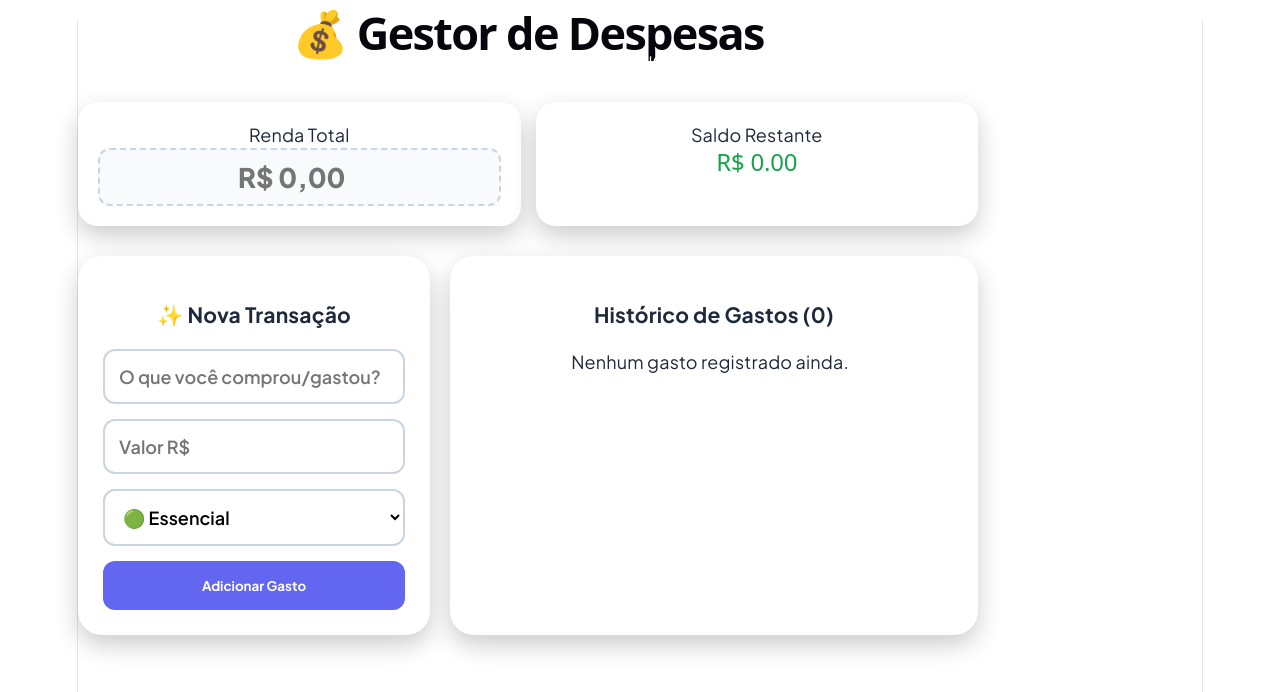
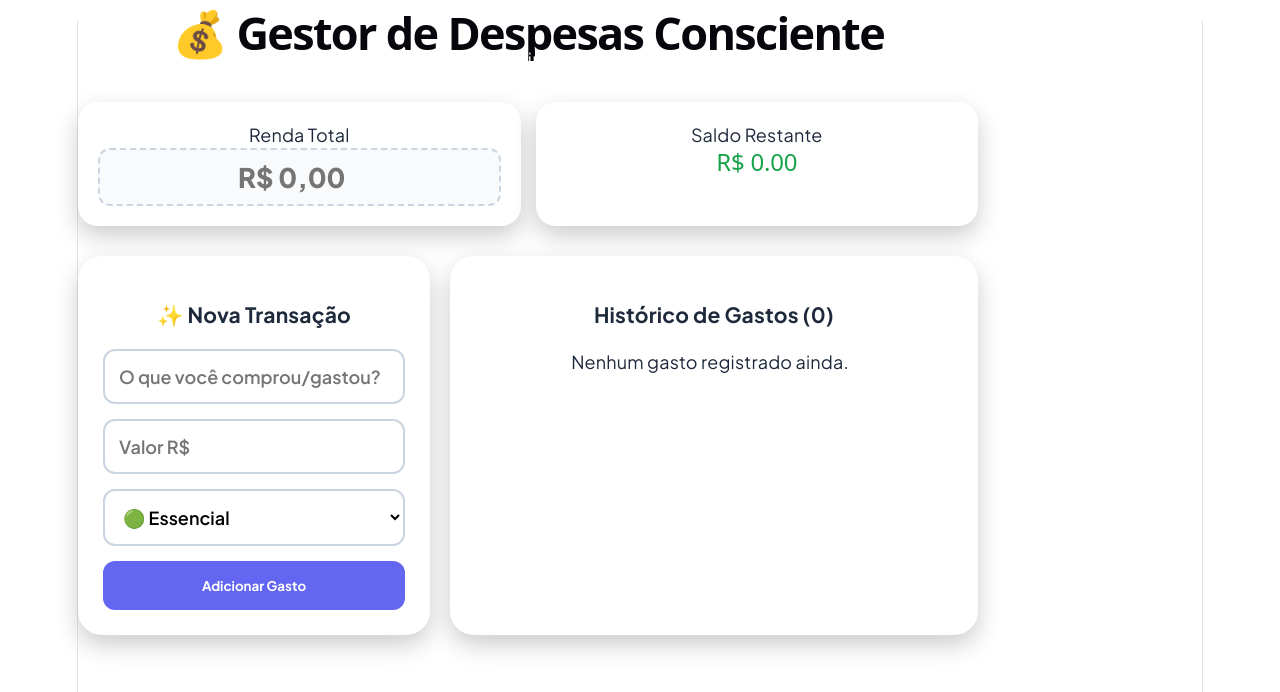
Before and after one commit to ali203939/GestaoDespesas, a React (Vite) app: page / in a window 1280 px wide. Shown: the top 692 px of the page. Built offline with nearby package versions, Linux system fonts and the light colour scheme.

Commit message:
Mudanças simples de título.

```diff
--- a/src/App.tsx
+++ b/src/App.tsx
@@ -64,7 +64,7 @@ function App() {
     <div className="app-wrapper">
       <div className="container">
         <header className="header">
-          <h1>💰 Gestor de Despesas</h1>
+          <h1>💰 Gestor de Despesas Consciente</h1>
           <p>Sua saúde financeira em um só lugar.</p>
         </header>
 
```
Also changed, not shown: 2 other files (tests, documents, lock files or other folders).
